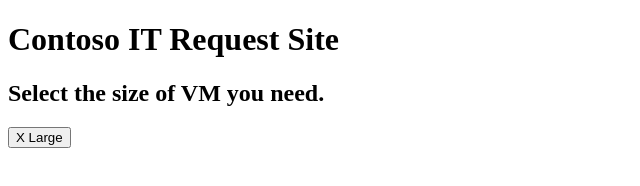
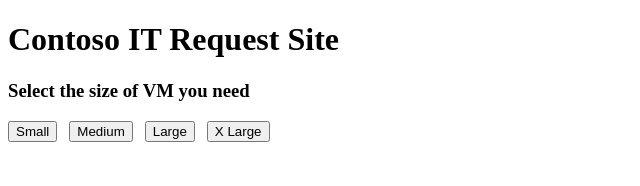
Before and after one commit to csandcsand/ContosoITRequestSite, a plain HTML site: page index.html in a window 1280 px wide. Shown: the whole page, without its empty margins (0-640 px from the left). Drawn offline with Linux system fonts and the light colour scheme.

Commit message:
Update index.html

```diff
--- a/index.html
+++ b/index.html
@@ -7,8 +7,11 @@
 </head>
 <body>
 <h1>Contoso IT Request Site</h1>
-<h2>Select the size of VM you need.</h2>
+<h3>Select the size of VM you need</h3>
 <form method="post" action="http://requestb.in/wyj69vwy">
+  <button type="submit" name="size" value="small" id="small">Small</button>&nbsp;&nbsp;
+  <button type="submit" name="size" value="medium" id="medium">Medium</button>&nbsp;&nbsp;
+  <button type="submit" name="size" value="large" id="large">Large</button>&nbsp;&nbsp;
   <button type="submit" name="size" value="xlarge" id="xlarge">X Large</button>
 </form>
 </body>
```
